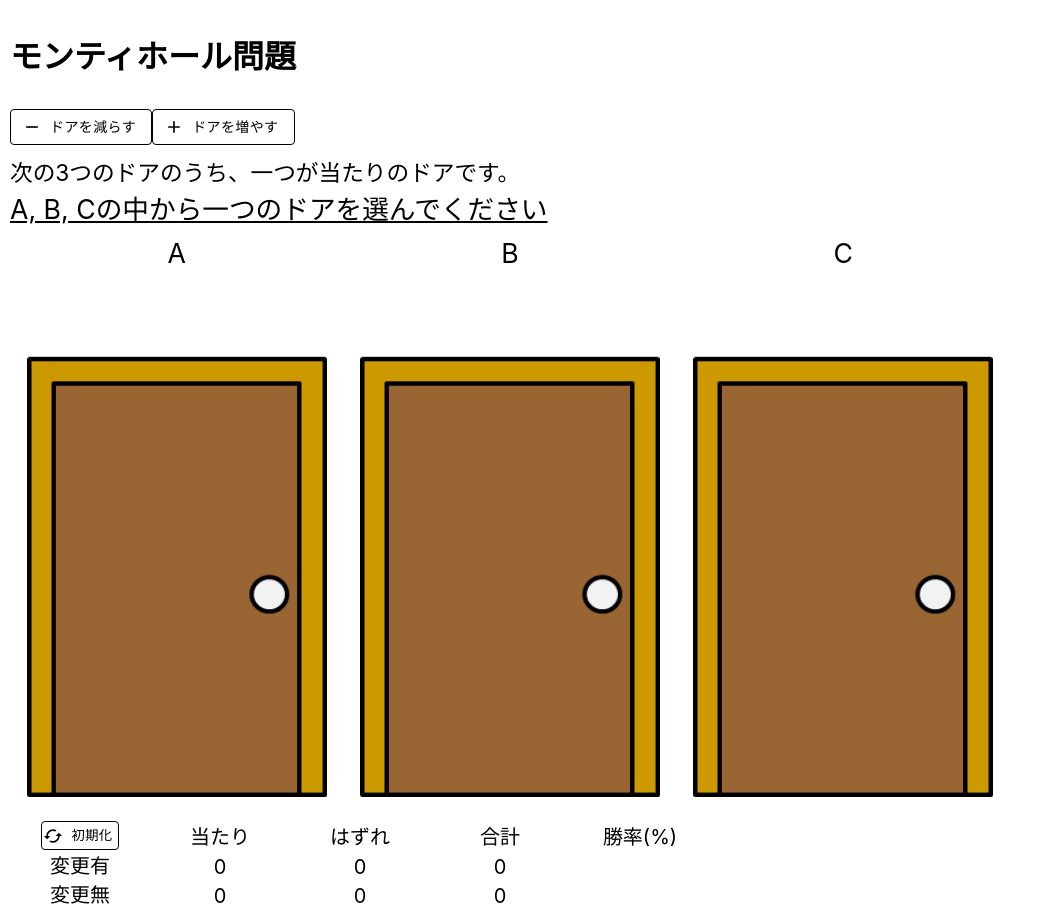
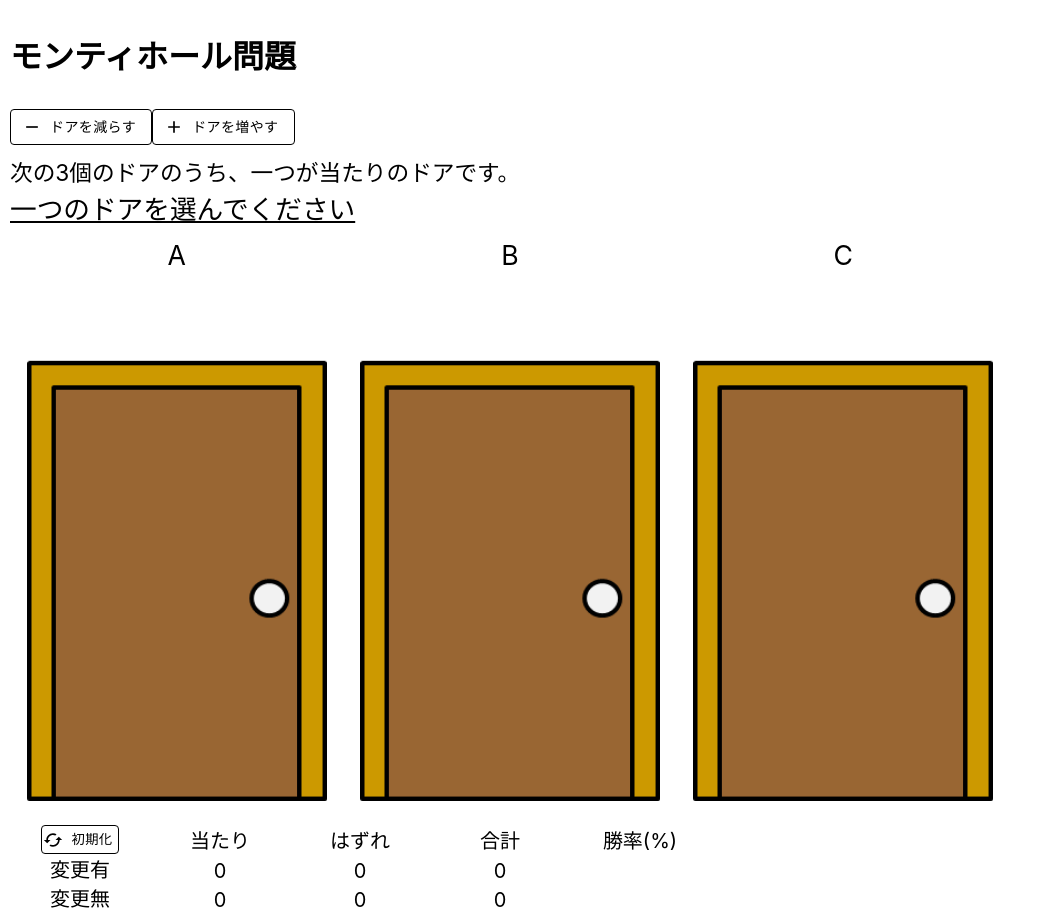
Before and after one commit to mynkit/probability-experiment, a React (Create React App) app: page / in a window 1280 px wide. Shown: the whole page, without its empty margins (0-1046 px from the left). Built offline with nearby package versions, Linux system fonts and the light colour scheme.

Commit message:
文言短くしてドアの幅調整

```diff
--- a/src/components/MontyHallProblem.tsx
+++ b/src/components/MontyHallProblem.tsx
@@ -11,9 +11,15 @@ import CachedIcon from '@mui/icons-material/Cached';
 import AddIcon from '@mui/icons-material/Add';
 import RemoveIcon from '@mui/icons-material/Remove';
 
-type Door = 'A'|'B'|'C'|'D'|'E'|'F'|'G'|'H'|'I'|'J'|'K'|'L'|'M'|'N'|'O'|'P'|'Q'|'R'|'S'|'T'|'U'|'V'|'W'|'X'|'Y'|'Z';
+type Door = 'A'|'B'|'C'|'D'|'E'|'F'|'G'|'H'|'I'|'J'|'K'|'L'|'M'|'N'|'O'|'P'|'Q'|'R'|'S'|'T'|'U'|'V'|'W'|'X'|'Y'|'Z'|'α'|'β'|'γ'|'δ'|'ε'|'ζ'|'η'|'θ'|'ι'|'κ'|'λ'|'μ'|'ν'|'ξ'|'ο'|'π'|'ρ'|'σ'|'τ'|'υ'|'φ'|'χ'|'ψ'|'ω'|'あ'|'い'|'う'|'え'|'お'|'か'|'き'|'く'|'け'|'こ'|'さ'|'し'|'す'|'せ'|'そ'|'た'|'ち'|'つ'|'て'|'と'|'な'|'に'|'ぬ'|'ね'|'の'|'は'|'ひ'|'ふ'|'へ'|'ほ'|'ま'|'み'|'む'|'め'|'も'|'や'|'ゆ'|'よ'|'わ'|'を'|'ん'|'I'|'II'|'III'|'IV'|'V'|'VI'|'VII'|'VIII'|'IX';
 
-const doorList: Door[] = ['A', 'B', 'C', 'D', 'E', 'F', 'G', 'H', 'I', 'J', 'K', 'L', 'M', 'N', 'O', 'P', 'Q', 'R', 'S', 'T', 'U', 'V', 'W', 'X', 'Y', 'Z'];
+const doorList: Door[] = [
+  'A', 'B', 'C', 'D', 'E', 'F', 'G', 'H', 'I', 'J', 'K', 'L', 'M', 'N', 'O', 'P', 'Q', 'R', 'S', 'T', 'U', 'V', 'W', 'X', 'Y', 'Z',
+  'α', 'β', 'γ', 'δ', 'ε', 'ζ', 'η', 'θ', 'ι', 'κ', 'λ', 'μ', 'ν', 'ξ', 'ο', 'π', 'ρ', 'σ', 'τ', 'υ', 'φ', 'χ', 'ψ', 'ω',
+  'あ', 'い', 'う', 'え', 'お', 'か', 'き', 'く', 'け', 'こ', 'さ', 'し', 'す', 'せ', 'そ', 'た', 'ち', 'つ', 'て', 'と',
+  'な', 'に', 'ぬ', 'ね', 'の', 'は', 'ひ', 'ふ', 'へ', 'ほ', 'ま', 'み', 'む', 'め', 'も', 'や', 'ゆ', 'よ', 'わ', 'を', 'ん',
+  'I', 'II', 'III', 'IV', 'V', 'VI', 'VII', 'VIII', 'IX',
+];
 
 type DoorImgProps = {
   door: Door;
@@ -167,9 +173,9 @@ const MontyHallProblem: React.FC = () => {
 
   useEffect(() => {
     if (missingDoors.length===0) {
-      setAnnounce(`${doors.join(', ')}の中から一つのドアを選んでください`);
+      setAnnounce(`一つのドアを選んでください`);
     } else if (finalResult===null) {
-      setAnnounce(`実は${missingDoors.join(', ')}のドアはハズレです！残りの${doors.filter(door=>!missingDoors.includes(door)).join(', ')}から一つ選んでください。`);
+      setAnnounce(`実は${doors.filter(door=>!missingDoors.includes(door)).join(', ')}以外のドアはハズレです！${doors.filter(door=>!missingDoors.includes(door)).join(', ')}から一つ選んでください。`);
     }
   }, [missingDoors, finalMissingDoor, secondSelectedDoor, finalResult])
 
@@ -234,7 +240,7 @@ const MontyHallProblem: React.FC = () => {
       </Grid>
       <div style={{paddingTop: '10px'}}/>
       <Grid container>
-        <div style={{fontSize: '17pt'}}>{`次の${doors.length}つのドアのうち、一つが当たりのドアです。`}</div>
+        <div style={{fontSize: '17pt'}}>{`次の${doors.length}個のドアのうち、一つが当たりのドアです。`}</div>
         {hiddenButton ? (
           <Button style={{zIndex: 100}} color={autoMode ? "primary" : "inherit"} variant="outlined" startIcon={autoMode ? <PlayDisabledIcon/> : <PlayArrowIcon />} onClick={()=>{setAutoMode(v=>!v)}} disabled={false} size="medium">
             {autoMode ? '実行停止' : `自動実行${bakusokuMode ? '(爆速)' : ''}`}
@@ -245,24 +251,18 @@ const MontyHallProblem: React.FC = () => {
           {announce}
         </span>
       <div style={{padding: '5px'}}/>
-      <Grid container maxWidth='100%' width='1000px' alignItems='flex-end' justifyContent='flex-end' style={{textAlign: 'center'}}>
+      <Grid container maxWidth='100%' width='1000px' alignItems='flex-end' justifyContent='flex-start' style={{textAlign: 'center'}}>
         {doors.map((door) => {
           return (
-            <Grid key={door} item xs={12./doors.length}>
-              <span style={{
+            <Grid key={door} item xs={doors.length <= 12 ? (12. / doors.length) : doors.length > 24 ? 0.6 : 1}>
+              <div style={{
                 fontSize: '20pt',
                 borderBottom: `${firstSelectedDoor===door ? 'dashed' : 'solid'} 2px ${firstSelectedDoor===door ? 'gray' : secondSelectedDoor===door ? 'red' : 'white'}`,
                 borderTop: `${firstSelectedDoor===door ? 'dashed' : 'solid'} 2px ${firstSelectedDoor===door ? 'gray' : secondSelectedDoor===door ? 'red' : 'white'}`,
                 borderLeft: `${firstSelectedDoor===door ? 'dashed' : 'solid'} 2px ${firstSelectedDoor===door ? 'gray' : secondSelectedDoor===door ? 'red' : 'white'}`,
                 borderRight: `${firstSelectedDoor===door ? 'dashed' : 'solid'} 2px ${firstSelectedDoor===door ? 'gray' : secondSelectedDoor===door ? 'red' : 'white'}`,
                 borderRadius: `10px`,
-              }}>{door}</span>
-            </Grid>
-          );
-        })}
-        {doors.map((door) => {
-          return (
-            <Grid key={door} item xs={12./doors.length}>
+              }}>{door}</div>
               <DoorImg
                 door={door}
                 firstSelectedDoor={firstSelectedDoor}
```
Also changed, not shown: 1 other file (tests, documents, lock files or other folders).
